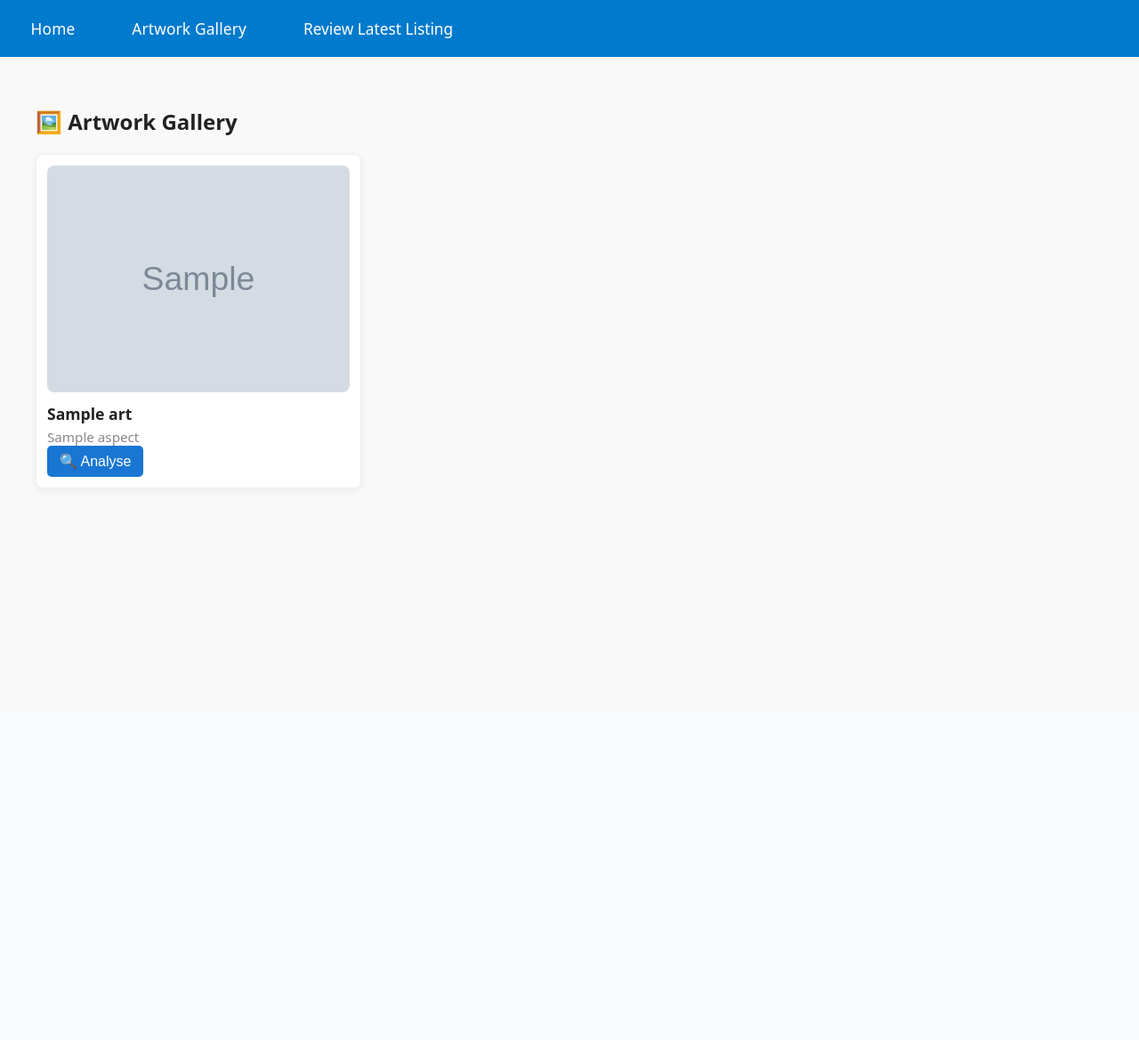
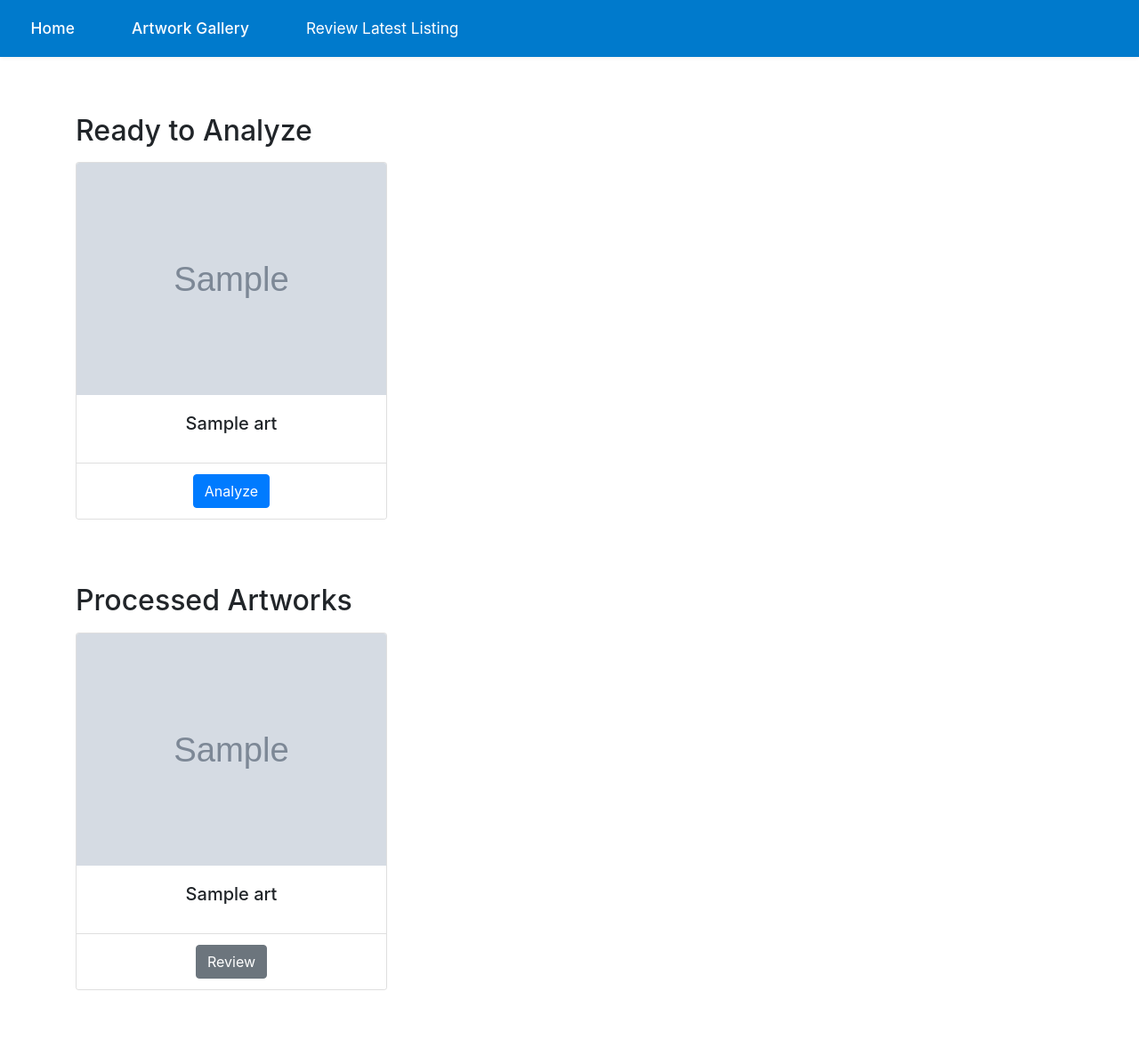
Before and after one commit to capitalart/capitalart, a Flask app: template templates/artworks.html in a window 1280 px wide. Shown: the whole page at 89% size. Before the commit the page ends 551 px from the top, so only its background shows below. Run offline with Flask 3, Linux system fonts and the light colour scheme; the template is opened without the code that fills it: most values are stand-ins (such as "Sample title", 1, 10 or a date in 2020); grey boxes marked "Sample" are stand-in pictures; some libraries are stand-ins or nearby versions.

Commit message:
update after codex fix for artwork start point

```diff
--- a/capitalart.py
+++ b/capitalart.py
@@ -186,7 +186,15 @@ def home():
 
 @app.route("/artworks")
 def artworks():
-    return render_template("artworks.html", artworks=list_artworks(), menu=get_menu())
+    """Gallery page showing ready and processed artworks."""
+    processed, processed_names = list_processed_artworks()
+    ready = list_ready_to_analyze(processed_names)
+    return render_template(
+        "artworks.html",
+        ready_artworks=ready,
+        processed_artworks=processed,
+        menu=get_menu(),
+    )
 
 # --- 4.2. Mockup Selector UI ---
 
@@ -638,15 +646,21 @@ def get_menu():
     return menu
 
 # =============================================================
-# SECTION X: List Artworks Helper
+# SECTION X: Artwork Listing Helpers
 # =============================================================
 
-def list_artworks():
-    """
-    Returns a list of artwork objects for the gallery.
-    Each is a dict with: title, seo_name, aspect, thumbnail, etc.
-    """
-    artworks = []
+def prettify_slug(slug: str) -> str:
+    """Return a human friendly title from a slug or filename."""
+    name = os.path.splitext(slug)[0]
+    name = name.replace("-", " ").replace("_", " ")
+    name = re.sub(r"\s+", " ", name)
+    return name.title()
+
+
+def list_processed_artworks() -> tuple[list[dict], set[str]]:
+    """Collect processed artworks and a set of their original filenames."""
+    items: list[dict] = []
+    processed_names: set[str] = set()
     for folder in ARTWORK_PROCESSED_DIR.iterdir():
         if not folder.is_dir():
             continue
@@ -655,20 +669,51 @@ def list_artworks():
             continue
         try:
             with open(listing_path, "r", encoding="utf-8") as f:
-                listing_json = json.load(f)
-            seo_name = folder.name
-            artwork = {
-                "seo_name": seo_name,
-                "title": listing_json.get("title", seo_name.replace("-", " ").title()),
-                "aspect": listing_json.get("aspect_ratio", ""),
-                "thumb": f"outputs/processed/{seo_name}/{seo_name}-THUMB.jpg",
-                "main_image": f"outputs/processed/{seo_name}/{seo_name}.jpg",
-                "filename": f"{seo_name}.jpg",
+                data = json.load(f)
+        except Exception:
+            continue
+        original_name = data.get("filename")
+        if original_name:
+            processed_names.add(original_name)
+        items.append(
+            {
+                "seo_folder": folder.name,
+                "filename": original_name or f"{folder.name}.jpg",
+                "aspect": data.get("aspect_ratio", ""),
+                "title": data.get("title") or prettify_slug(folder.name),
+                "thumb": f"{folder.name}-THUMB.jpg",
             }
-            artworks.append(artwork)
-        except Exception as e:
-            print(f"Error reading artwork in {folder}: {e}")
-    return artworks
+        )
+    items.sort(key=lambda x: x["title"].lower())
+    return items, processed_names
+
+
+def list_ready_to_analyze(processed_names: set[str]) -> list[dict]:
+    """Return artworks present in inputs/ that are not yet processed."""
+    ready: list[dict] = []
+    for aspect_dir in ARTWORKS_DIR.iterdir():
+        if not aspect_dir.is_dir():
+            continue
+        aspect = aspect_dir.name
+        for img_path in sorted(aspect_dir.glob("*.jpg")):
+            if img_path.name in processed_names:
+                continue
+            try:
+                with Image.open(img_path) as im:
+                    im.verify()
+            except Exception:
+                # Corrupted or unreadable image; skip gracefully
+                continue
+            ready.append(
+                {
+                    "aspect": aspect,
+                    "filename": img_path.name,
+                    "title": prettify_slug(img_path.stem),
+                    "thumb": img_path.name,
+                }
+            )
+    ready.sort(key=lambda x: x["title"].lower())
+    return ready
 
 # =============================================================
 # 6. APP RUNNER
--- a/templates/artworks.html
+++ b/templates/artworks.html
@@ -1,36 +1,46 @@
 {% extends "main.html" %}
 {% block title %}Artwork Gallery | CapitalArt{% endblock %}
 {% block content %}
-<h2 style="margin-top: 16px;">🖼️ Artwork Gallery</h2>
-<div class="artwork-grid" style="display: flex; gap: 2rem; flex-wrap: wrap;">
-  {% for art in artworks %}
-  <div class="artwork-card" style="border:1px solid #eee;border-radius:8px;background:#fff;box-shadow:0 2px 8px #0001;padding:12px;width:340px;display:inline-block;">
-    <img src="{{ url_for('artwork_image', aspect=art.aspect, filename=art.filename) }}"
-         alt="{{ art.title }}"
-         style="width:100%;height:auto;border-radius:8px;margin-bottom:8px;" />
-    <div style="font-weight:bold;font-size:1.1em;line-height:1.3;margin-bottom:4px;">
-      {{ art.title }}
+<link rel="stylesheet" href="https://maxcdn.bootstrapcdn.com/bootstrap/4.6.2/css/bootstrap.min.css">
+<div class="container mt-4">
+  {% if ready_artworks %}
+  <h2 class="mb-3">Ready to Analyze</h2>
+  <div class="row">
+    {% for art in ready_artworks %}
+    <div class="col-sm-6 col-md-4 mb-4">
+      <div class="card h-100">
+        <img class="card-img-top" src="{{ url_for('artwork_image', aspect=art.aspect, filename=art.filename) }}" alt="{{ art.title }}">
+        <div class="card-body text-center">
+          <h5 class="card-title">{{ art.title }}</h5>
+        </div>
+        <div class="card-footer bg-white text-center">
+          <form method="post" action="{{ url_for('analyze_artwork', aspect=art.aspect, filename=art.filename) }}">
+            <button type="submit" class="btn btn-primary">Analyze</button>
+          </form>
+        </div>
+      </div>
     </div>
-    <div style="font-size:0.95em;color:#888;">{{ art.aspect }}</div>
-    <form method="post"
-          action="{{ url_for('analyze_artwork', aspect=art.aspect, filename=art.filename) }}"
-          style="margin-top:12px;">
-      <button type="submit" class="analyze-btn" style="padding:8px 14px;font-size:1em;border-radius:5px;background:#1976d2;color:#fff;border:none;">
-        🔍 Analyse
-      </button>
-    </form>
+    {% endfor %}
   </div>
-  {% endfor %}
+  {% endif %}
+
+  {% if processed_artworks %}
+  <h2 class="mb-3 mt-5">Processed Artworks</h2>
+  <div class="row">
+    {% for art in processed_artworks %}
+    <div class="col-sm-6 col-md-4 mb-4">
+      <div class="card h-100">
+        <img class="card-img-top" src="{{ url_for('processed_image', seo_folder=art.seo_folder, filename=art.thumb) }}" alt="{{ art.title }}">
+        <div class="card-body text-center">
+          <h5 class="card-title">{{ art.title }}</h5>
+        </div>
+        <div class="card-footer bg-white text-center">
+          <a href="{{ url_for('review_artwork', aspect=art.aspect, filename=art.filename) }}" class="btn btn-secondary">Review</a>
+        </div>
+      </div>
+    </div>
+    {% endfor %}
+  </div>
+  {% endif %}
 </div>
-<script>
-  document.addEventListener('DOMContentLoaded', function() {
-    document.querySelectorAll('.analyze-btn').forEach(btn => {
-      btn.closest('form').onsubmit = function() {
-        let overlay = document.createElement('div');
-        overlay.innerHTML = '<div style="position:fixed;top:0;left:0;right:0;bottom:0;z-index:9999;background:rgba(255,255,255,0.8);display:flex;align-items:center;justify-content:center;"><div style="font-size:2em;color:#333;">🔄 Analyzing... Please wait.</div></div>';
-        document.body.appendChild(overlay);
-      }
-    });
-  });
-</script>
 {% endblock %}
```
